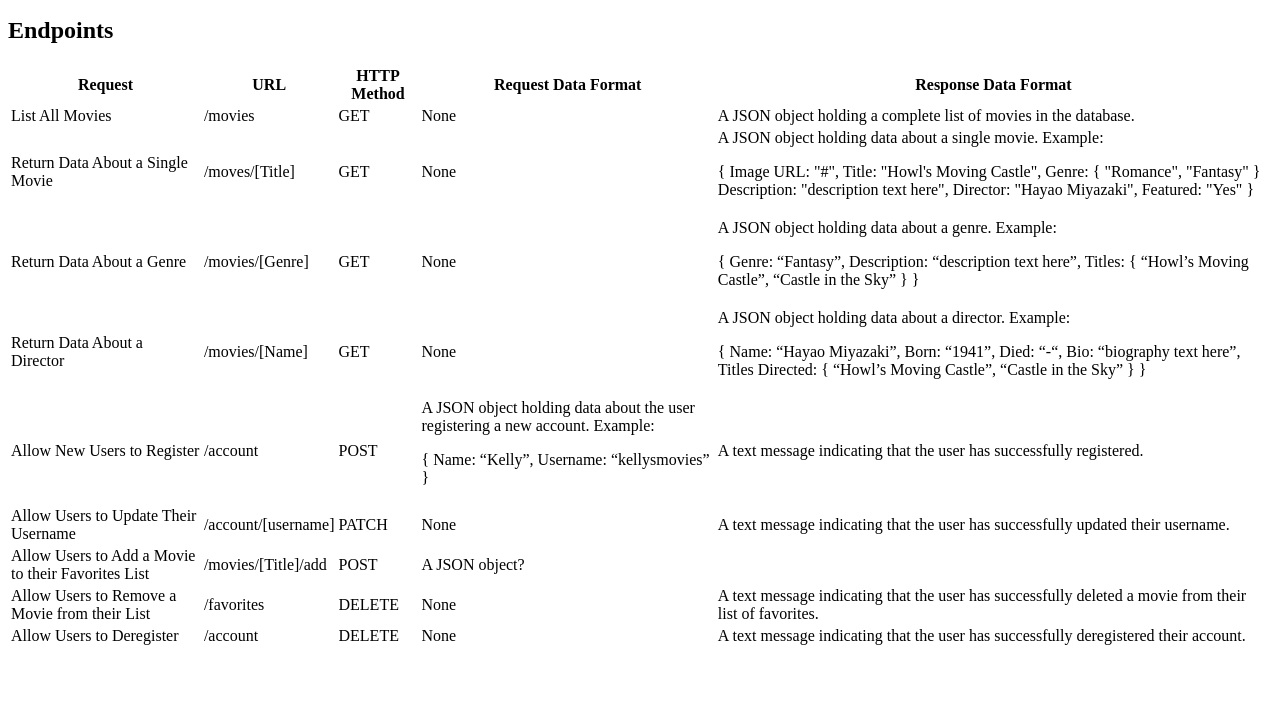
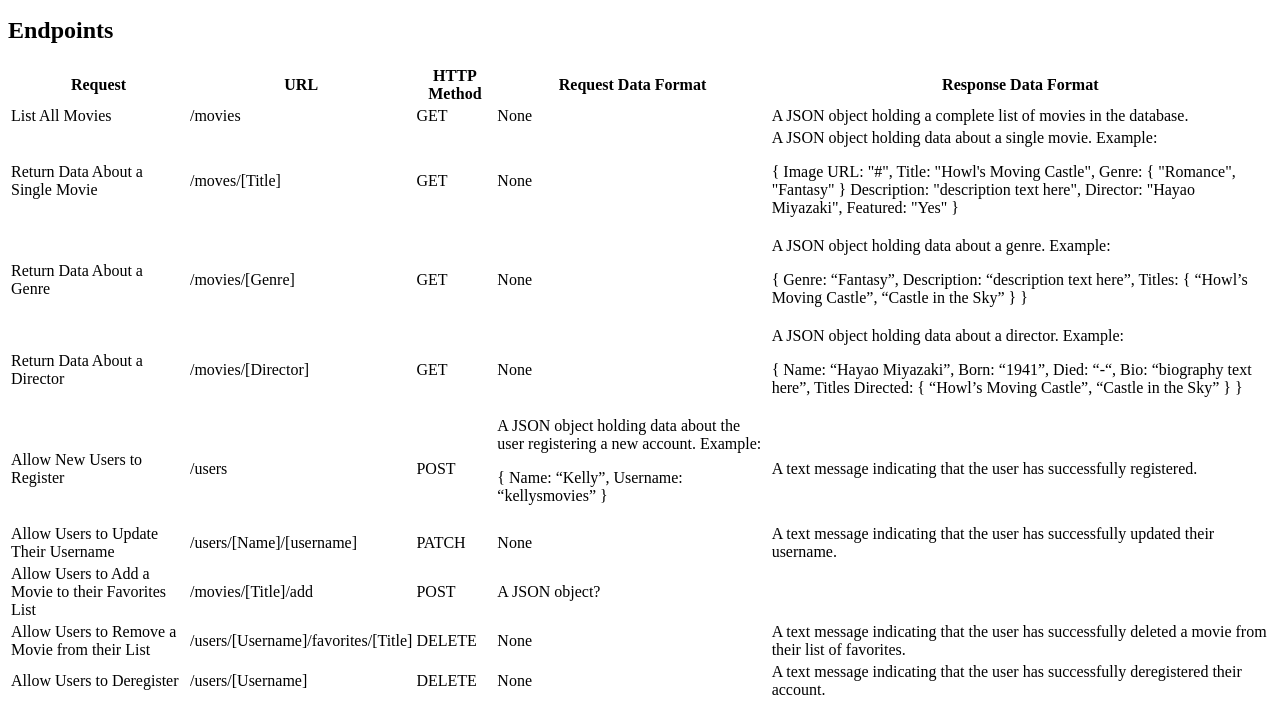
Before and after one commit to kellysdev/movie-api, a website: page public/documentation.html in a window 1280 px wide. Shown: the part 119-829 px from the top of the page. Before the commit the page ends 800 px from the top, so only its background shows below. Drawn offline with Linux system fonts and the light colour scheme.

Commit message:
Update endpoint paths in documentation to match index.js

```diff
--- a/public/documentation.html
+++ b/public/documentation.html
@@ -75,7 +75,7 @@
                 </tr>
                 <tr>
                     <td>Return Data About a Director</td>
-                    <td>/movies/[Name]</td>
+                    <td>/movies/[Director]</td>
                     <td>GET</td>
                     <td>None</td>
                     <td>A JSON object holding data about a director.  Example:
@@ -95,7 +95,7 @@
                 </tr>
                 <tr>
                     <td>Allow New Users to Register</td>
-                    <td>/account</td>
+                    <td>/users</td>
                     <td>POST</td>
                     <td>A JSON object holding data about the user registering a new account.  Example:
                         <p>
@@ -109,7 +109,7 @@
                 </tr>
                 <tr>
                     <td>Allow Users to Update Their Username</td>
-                    <td>/account/[username]</td>
+                    <td>/users/[Name]/[username]</td>
                     <td>PATCH</td>
                     <td>None</td>
                     <td>A text message indicating that the user has successfully updated their username.</td>
@@ -123,14 +123,14 @@
                 </tr>
                 <tr>
                     <td>Allow Users to Remove a Movie from their List</td>
-                    <td>/favorites</td>
+                    <td>/users/[Username]/favorites/[Title]</td>
                     <td>DELETE</td>
                     <td>None</td>
                     <td>A text message indicating that the user has successfully deleted a movie from their list of favorites.</td>
                 </tr>
                 <tr>
                     <td>Allow Users to Deregister</td>
-                    <td>/account</td>
+                    <td>/users/[Username]</td>
                     <td>DELETE</td>
                     <td>None</td>
                     <td>A text message indicating that the user has successfully deregistered their account.</td>
```
